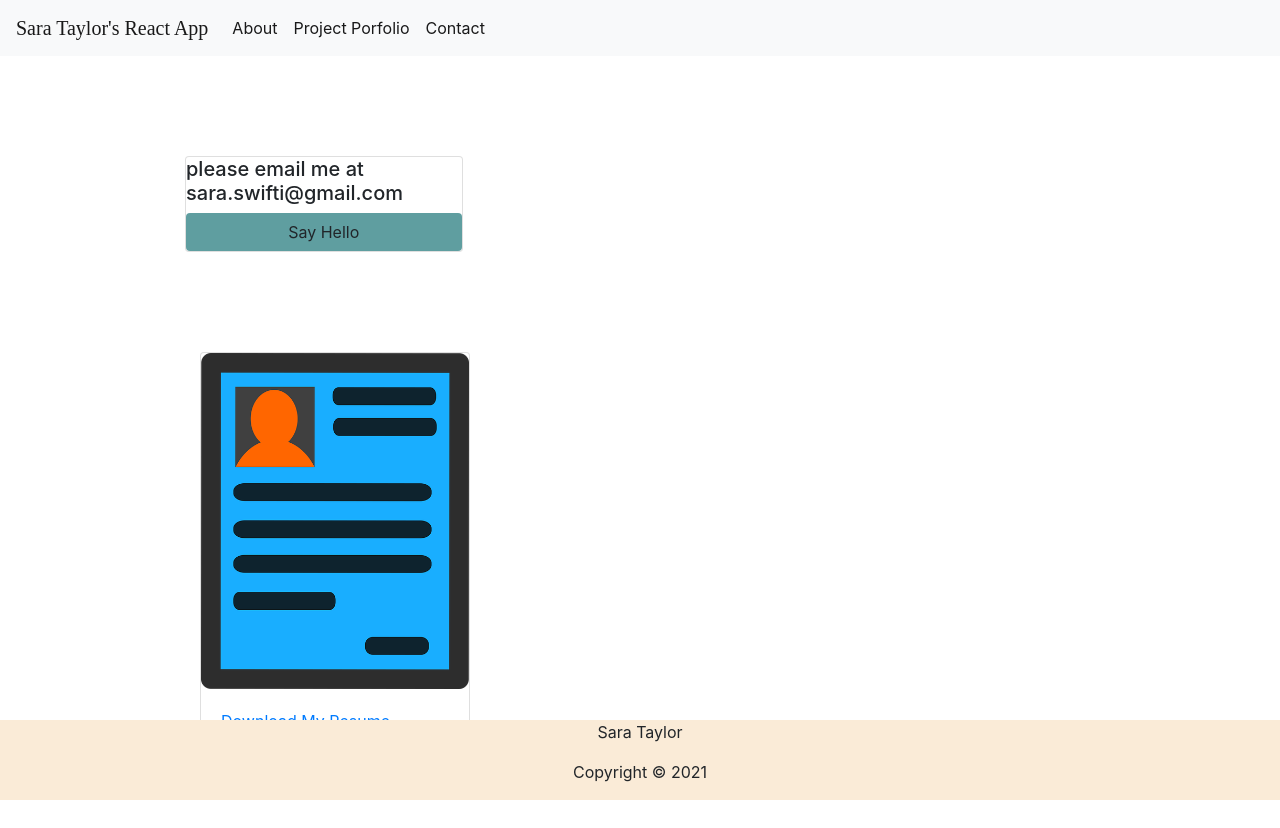
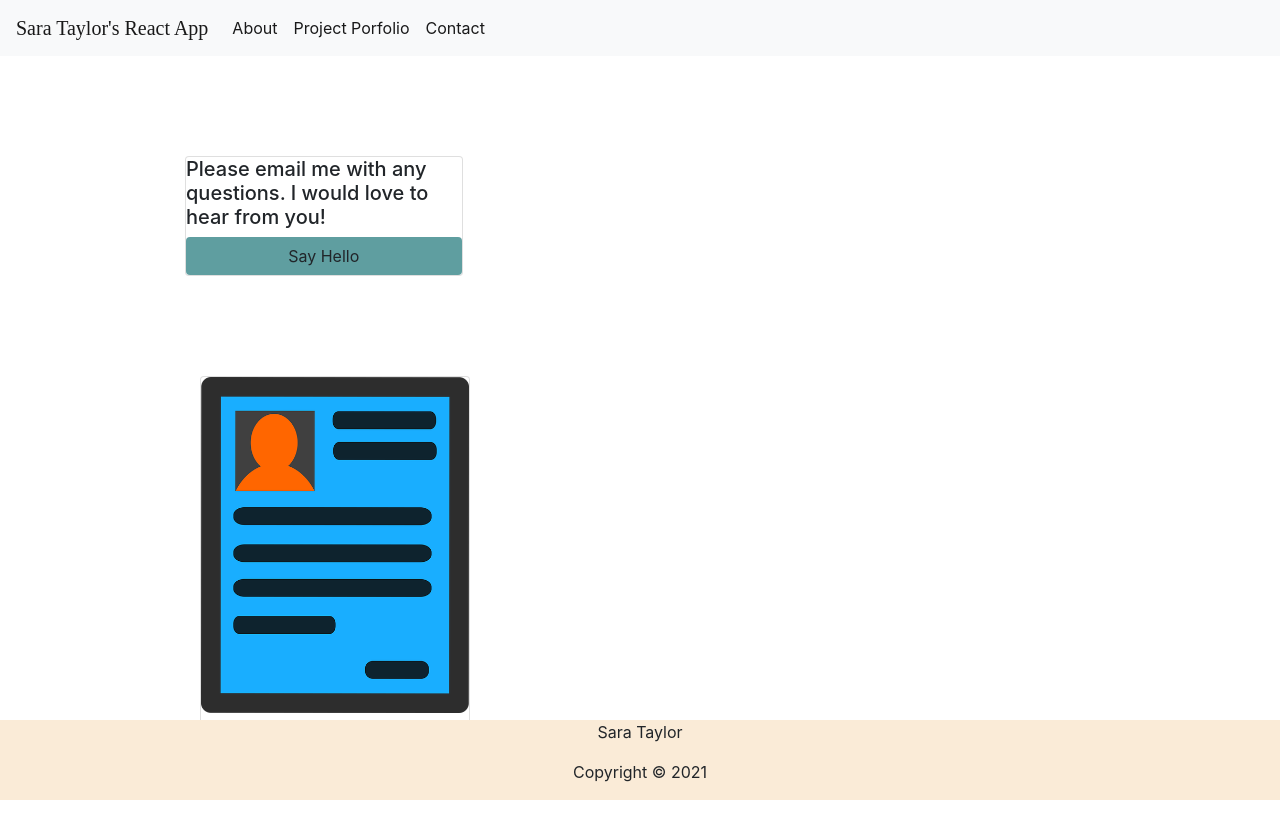
Before and after one commit to SaraSwifti/react-portfolio, a React (Create React App) app: page /contactme in a window 1280 px wide. Before the commit the page ends 804 px from the top, so only its background shows below. Built offline with nearby package versions, Linux system fonts and the light colour scheme.

Commit message:
cleaning up styling

```diff
--- a/src/components/ProjectCard/ProjectCard.js
+++ b/src/components/ProjectCard/ProjectCard.js
@@ -9,11 +9,11 @@ function ProjectCard(props){
             <div className="row">
           <div className="col">
           <div className="card" >
-            <img src={props.img} className="card-img-top" alt={props.name} />
+            <img className="card-img-top" src={props.img}  alt={props.name} />
             <div className="card-body">
                 <h5 className="card-title">{props.name}{props.id}</h5>
                 <p className="card-text">{props.text}</p>
-                <a href={props.deploy} className="btn btn-primary">Deployed App</a>
+                <a className="btn btn-primary" href={props.deploy} >Deployed App</a>
             </div>
         </div>
         </div>
--- a/src/pages/About.js
+++ b/src/pages/About.js
@@ -15,7 +15,7 @@ function About() {
     <div className="row">
       <div className="col-3">
         <div className="headShot">
-          <img src= {ProfilePicture} className="img-fluid w-100"
+          <img className="img-fluid w-100" src= {ProfilePicture}
           alt={PhotoAlt}/>
         </div>
         </div>
--- a/src/pages/ContactMe.css
+++ b/src/pages/ContactMe.css
@@ -1,3 +1,3 @@
 .resume {
-    height: 40px;;
+    height: 20px !important;
 }
--- a/src/pages/ContactMe.js
+++ b/src/pages/ContactMe.js
@@ -11,7 +11,7 @@ import Resume from "../images/Sara Taylor- CV- 2021- ATS Read.pdf";
 // const linked = "linked in icon";
 // const githubalt= "github icon";
 
-const ResumeAlt = "Down load Sara Taylor CV";
+const ResumeAlt = "Download Sara Taylor CV";
 //   {/* <div class="col">
 //                     <div class="card h-100">
 //                         <img className="githubcard card-img-top" src={GitHubMark} alt={{githubalt}}/>
@@ -38,25 +38,17 @@ function ContactMe() {
     return (
         <div className="container">
             <div className="card">
-        <h5> please email me at sara.swifti@gmail.com</h5>
+                <h5> Please email me with any questions. I would love to hear from you!</h5>
                 <a className="btn" href="mailto:sara.swifti@gmail.com" rel="noopener noreferrer" target="_blank">Say Hello</a>
             </div>
-
-
-
-
-                    <div class="col">
-                        <div class="card h-100">
-                            <img className="resume" src={ResumeIcon} class="card-img-top" alt={{ ResumeAlt }}/>
-                                <div class="card-body">
-                                    <a className="resume-button" href={{ Resume }} download="Sara-Taylor-CV-2021-public.pdf" target="_blank" rel="noreferrer">Download My Resume</a>
-
-
-                                </div>
-
+            <div className="col">
+                <div className="card h-100">
+                    <img className="resume" src={ResumeIcon} class="card-img-top" alt={ResumeAlt} />
+                    <div className="card-body">
+                        <a className="resume-button" href={ Resume } download="Sara-Taylor-CV-2021-public.pdf" target="_blank" rel="noreferrer">Download My Resume</a>
                     </div>
                 </div>
-
+            </div>
         </div>
     )
 }
```
Lines whose indentation alone changed are shown as unchanged.
